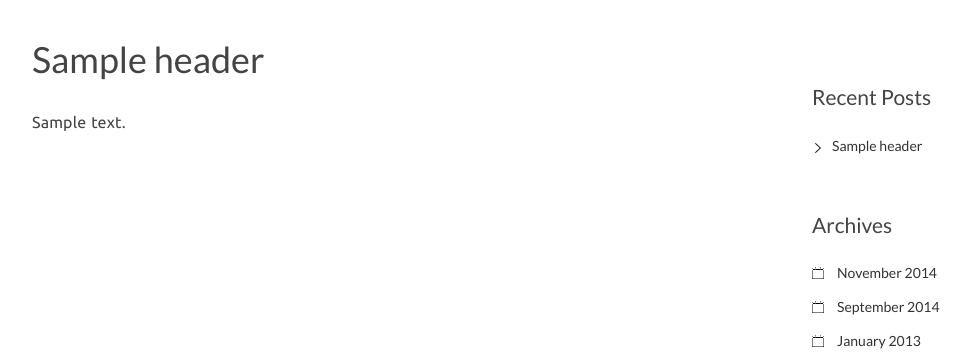
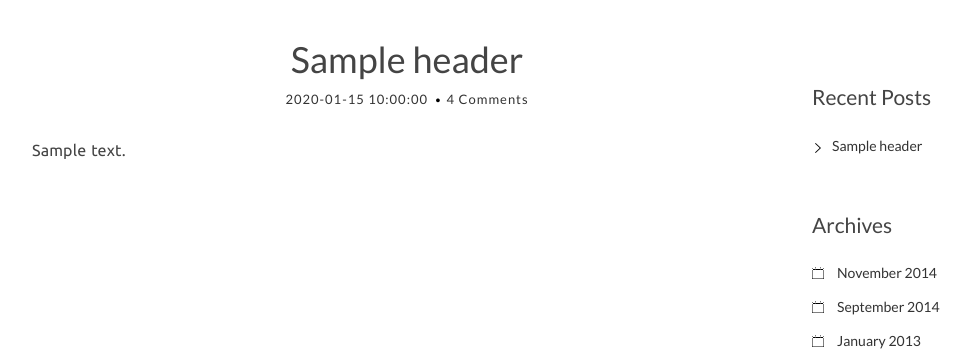
Before and after one commit to Zenext/Personal-Blog, a Flask app: template templates/post.html in a window 1280 px wide. Shown: the part 96-454 px from the top of the page, without its empty margins (38-1009 px from the left). Run offline with Flask 2, Linux system fonts and the light colour scheme; the template is opened without the code that fills it: most values are stand-ins (such as "Sample title", 1, 10 or a date in 2020); some libraries are stand-ins or nearby versions; some web fonts are replaced.

```diff
--- a/app.py
+++ b/app.py
@@ -44,7 +44,7 @@ def login():
 def post(postname):
     post = Post.get(Post.header == postname)
     return render_template('post.html', header=post.header, text=post.text,
-        date=post.date, posts=Post.select())
+        date=post.date)
 
 
 # route for adding new posts, only if logged as admin
--- a/templates/post.html
+++ b/templates/post.html
@@ -3,8 +3,12 @@
 {% block content %}
   <div class="control-group">
       <div class="controls">
-        <h1>{{ header }}</h1>
-        <br>
+        <h1 align="center">{{ header }}</h1>
+	        <div class="entry-meta">
+			<span class="post-date"><a href="#"><time class="entry-date" datetime="2012-11-09T23:15:57+00:00">{{ date }}</time></a></span>
+
+			<span class="comments-link"><a href="#">4 Comments</a></span>
+		</div>
         <p>{{ text }}</p>
       </div>
     </div>
```
